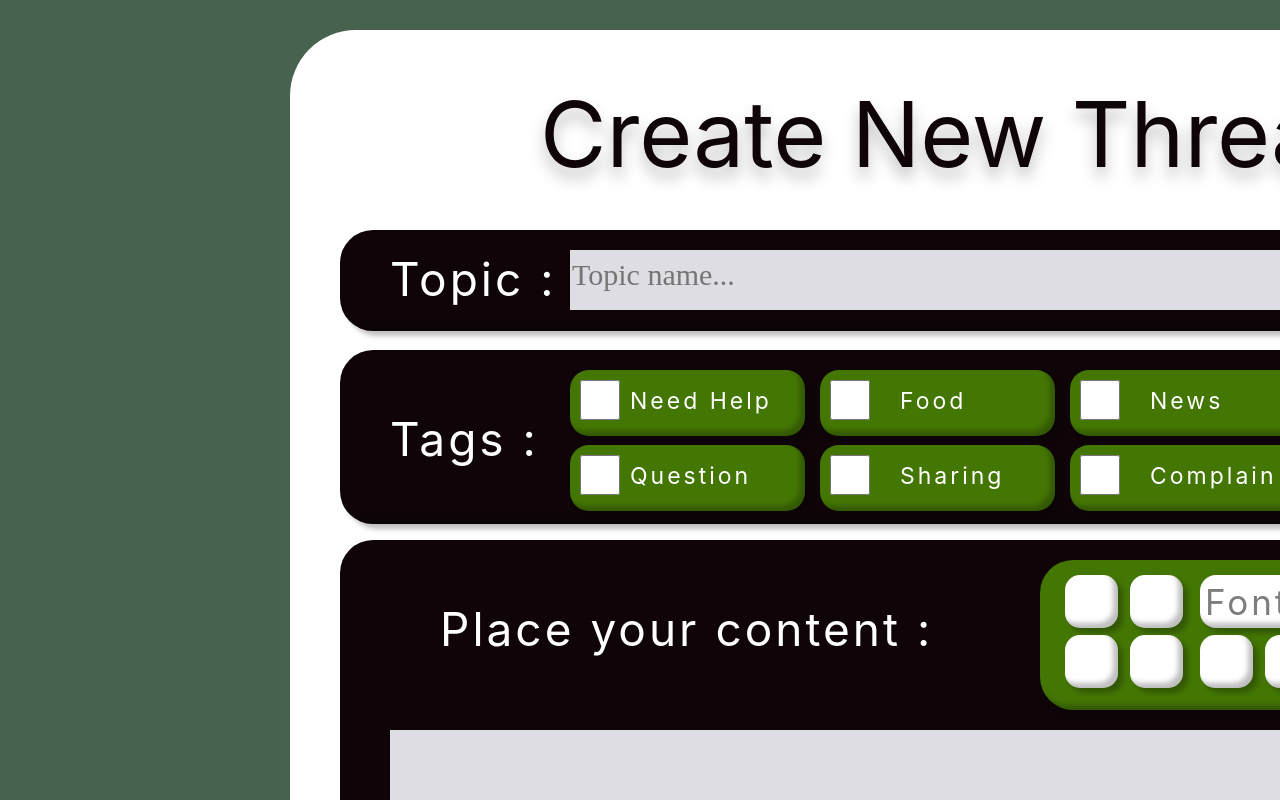
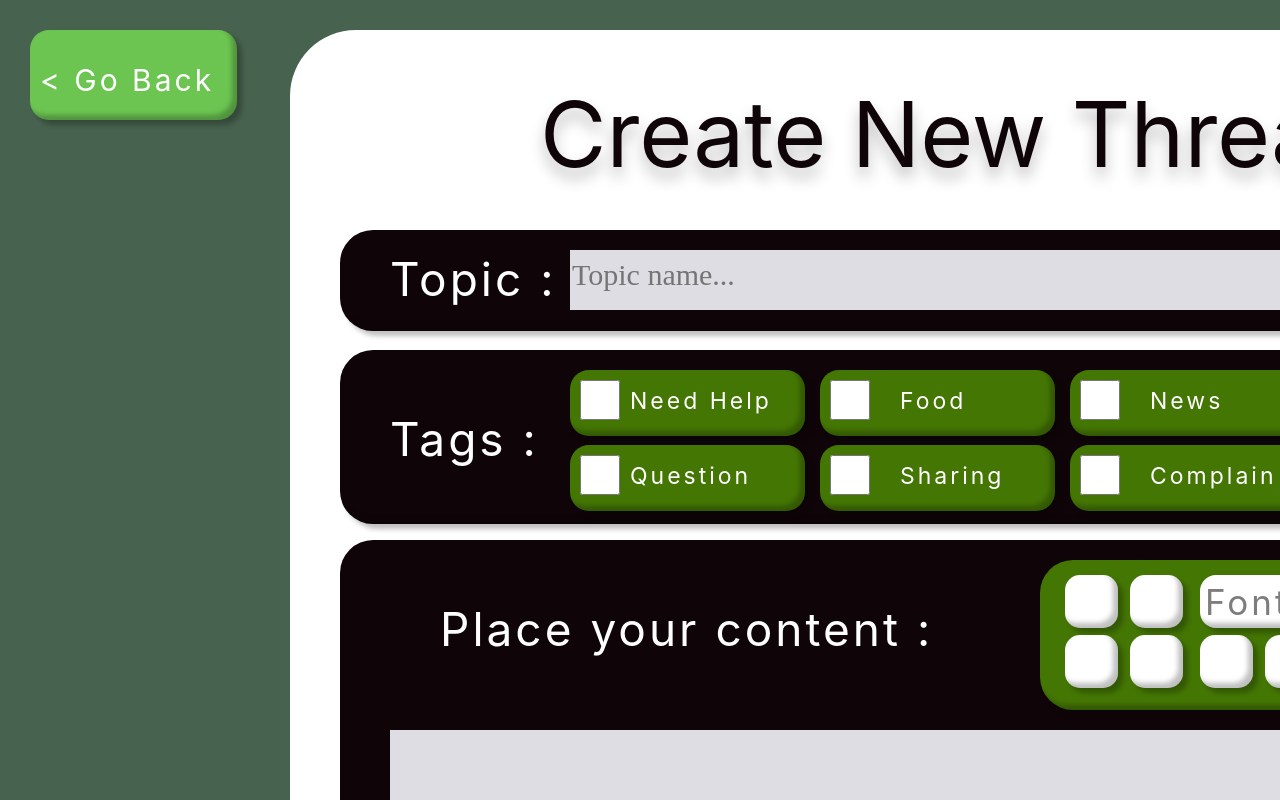
Before and after one commit to qqunx9999/KPP_Frontend, a React (Create React App) app in the folder frontend/: page /CreateThread in a window 1280 px wide. Shown: the top 800 px of the page. Built offline with nearby package versions, Linux system fonts and the light colour scheme.

Commit message:
AddGoBackButtonToCreateThreadPage

```diff
--- a/frontend/src/CSSsource/CreateThread.css
+++ b/frontend/src/CSSsource/CreateThread.css
@@ -609,3 +609,29 @@
     top: 170px;
     left: -650px;
 }
+
+.frameGoBackCreateThread {
+  width: 207px;
+  height: 90px;
+  overflow: visible;
+  background: var(--Theme5, #6cc551);
+  box-shadow: 5px 5px 5px 0px rgba(0, 0, 0, 0.25), inset -5px -5px 5px 0px rgba(0,0,0,0.25);
+  border-radius: 19px;
+  position: absolute;
+  top: 30px;
+  left: 30px;
+}
+
+.textGoBackCreateThread {
+  width: 186px;
+  height: 90px;
+  overflow: visible;
+  font-family: "Inter", sans-serif;
+  color: #ffffff;
+  font-size: 30px;
+  letter-spacing: 3px;
+  line-height: 3;
+  position: absolute;
+  top: 5px;
+  left: 10px;
+}
--- a/frontend/src/Pages/CreateThread.tsx
+++ b/frontend/src/Pages/CreateThread.tsx
@@ -12,6 +12,12 @@ const CreateThread = () => {
 
   return (
       <div className="backgroundCreateThread">
+        <div className="frameGoBackCreateThread">
+          <div className="textGoBackCreateThread">
+           &lt; Go Back
+          </div>
+
+        </div>
         <div className="whiteFrameCreateThread">
           <div className="createNewThreadTextCreateThread">
             Create New Thread
```
